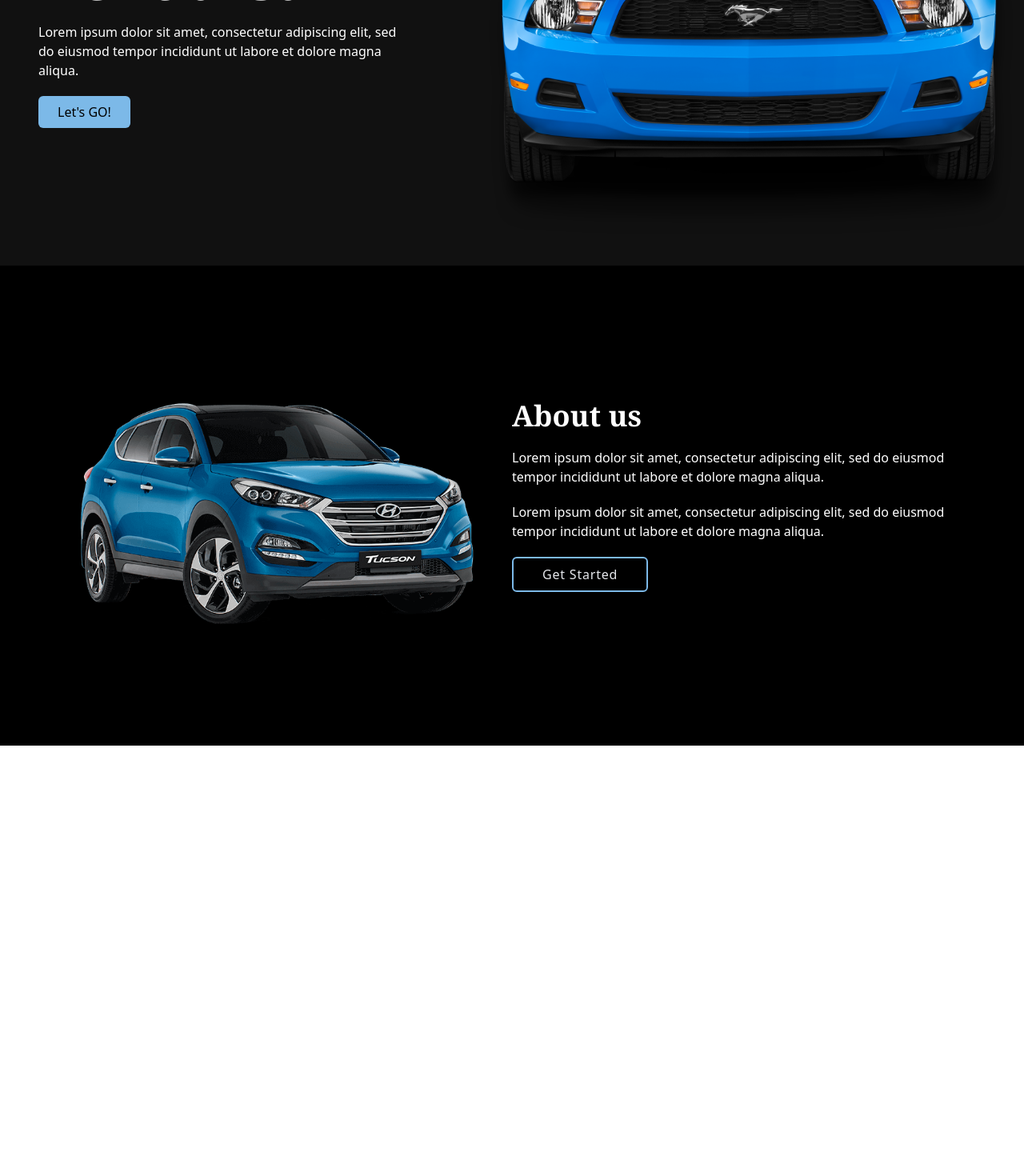
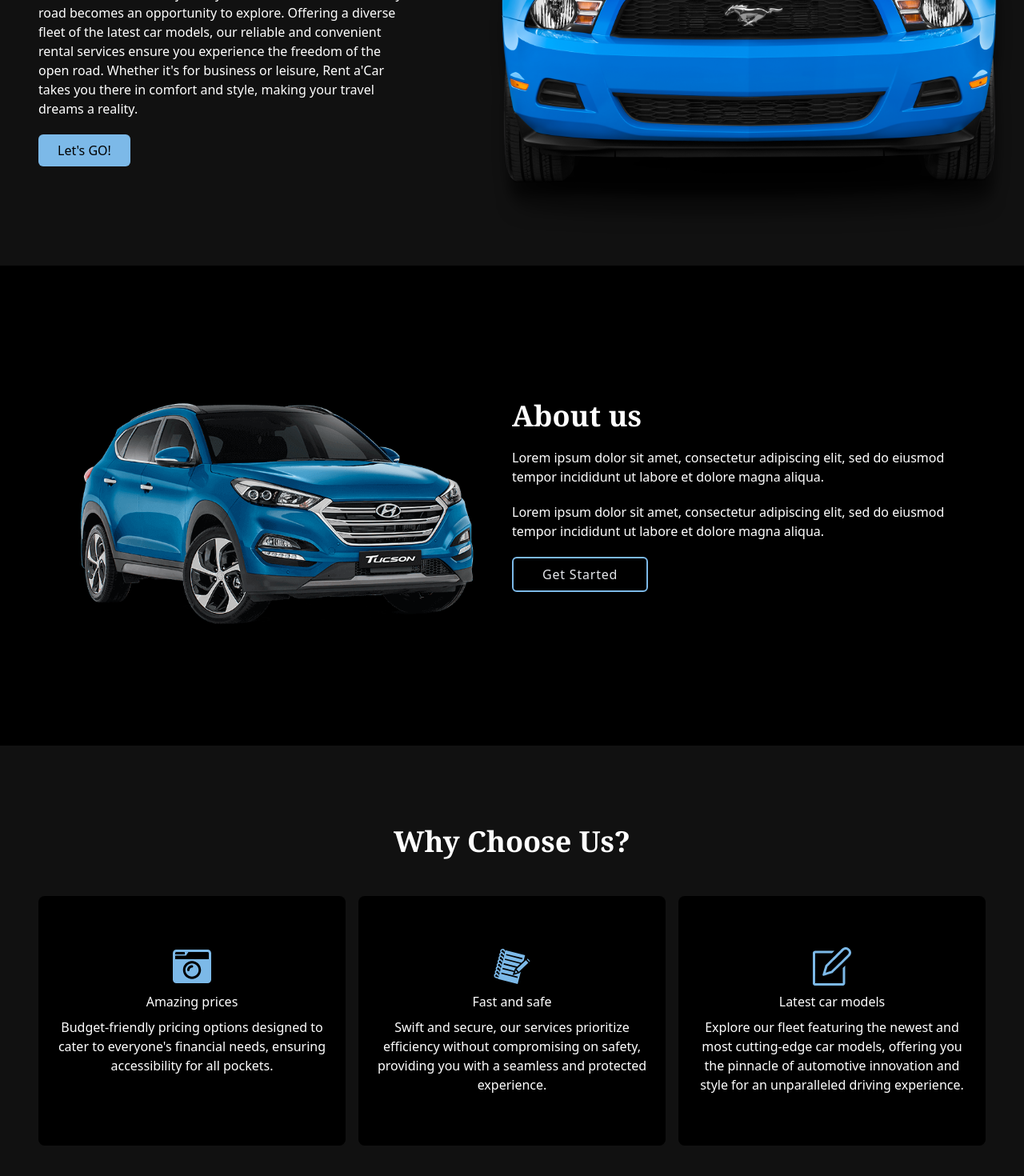
Before and after one commit to Negrea-Andrei/agency, a React (Vite) app: page / in a window 1280 px wide. Shown: the part 348-1818 px from the top of the page at 80% size. Before the commit the page ends 1280 px from the top, so only its background shows below. Built offline with nearby package versions, Linux system fonts and the light colour scheme.

Commit message:
add WhyUs section

```diff
--- a/src/App.jsx
+++ b/src/App.jsx
@@ -4,6 +4,7 @@
 import About from "./components/About";
 import AOS from "aos";
 import "aos/dist/aos.css";
+import WhyUs from "./components/WhyUs";
 
 export default function App() {
   const [theme, setTheme] = useState(
@@ -36,6 +37,7 @@
       <Navbar theme={theme} setTheme={setTheme} />
       <Hero theme={theme} />
       <About />
+      <WhyUs />
     </>
   );
 }
--- a/src/components/Hero.jsx
+++ b/src/components/Hero.jsx
@@ -1,7 +1,6 @@
 import React from "react";
 import blue_car from "../assets/blue_car.png";
 import black_car from "../assets/black_car.png";
-
 
 const Hero = ({ theme }) => {
   return (
@@ -16,18 +15,33 @@
             />
           </div>
           <div className="order-2 sm:order-1 space-y-5 sm:pr-32">
-            <p data-aos="fade-up" data-aos-delay="500" className="dark:text-[#1E90FF] text-[#000000] text-2xl font-serif">
+            <p
+              data-aos="fade-up"
+              data-aos-delay="500"
+              className="dark:text-[#1E90FF] text-[#000000] text-2xl font-serif"
+            >
               Drive safe
             </p>
-            <h1 data-aos="fade-up" data-aos-delay="1000" className="text-5xl font-semibold lg:text-7xl font-serif">
+            <h1
+              data-aos="fade-up"
+              data-aos-delay="1000"
+              className="text-5xl font-semibold lg:text-7xl font-serif"
+            >
               Rent a'Car
             </h1>
             <p data-aos="fade-up" data-aos-delay="1500">
-              Lorem ipsum dolor sit amet, consectetur adipiscing elit, sed do
-              eiusmod tempor incididunt ut labore et dolore magna aliqua.
+              Embark on a seamless journey with Rent a'Car – where every road
+              becomes an opportunity to explore. Offering a diverse fleet of the
+              latest car models, our reliable and convenient rental services
+              ensure you experience the freedom of the open road. Whether it's
+              for business or leisure, Rent a'Car takes you there in comfort and
+              style, making your travel dreams a reality.
             </p>
-            <button data-aos="fade-up" data-aos-delay="2000" className="btn bg-primary text-black px-6 py-2 rounded-md hover:bg-primary/80 duration-300">
-              {" "}
+            <button
+              className="btn bg-primary text-black px-6 py-2 rounded-md duration-300 cursor-pointer"
+              data-aos="fade-up"
+              data-aos-delay="2000"
+            >
               Let's GO!
             </button>
           </div>
--- /dev/null
+++ b/src/components/WhyUs.jsx
@@ -0,0 +1,62 @@
+import React from "react";
+import {FaCameraRetro} from "react-icons/fa";
+import {GiNotebook} from "react-icons/gi";
+import {SlNote} from "react-icons/sl";
+
+const WhyUs = () => {
+  const skills = [
+    {
+      name: "Amazing prices",
+      icon: (
+        <FaCameraRetro className="text-5xl text-primary group-hover:text-black dark:group-hover:text-yellow-400 duration-300" />
+      ),
+      link: "#",
+      description:
+      "Budget-friendly pricing options designed to cater to everyone's financial needs, ensuring accessibility for all pockets.",
+      aosDelay: "0",
+    },
+    {
+      name: "Fast and safe",
+      icon: (
+        <GiNotebook className="text-5xl text-primary group-hover:text-black dark:group-hover:text-yellow-400 duration-300" />
+      ),
+      link: "#",
+      description: "Swift and secure, our services prioritize efficiency without compromising on safety, providing you with a seamless and protected experience.",
+      aosDelay: "200",
+    },
+    {
+      name: "Latest car models",
+      icon: (
+        <SlNote className="text-5xl text-primary group-hover:text-black dark:group-hover:text-yellow-400 duration-300" />
+      ),
+      link: "#",
+      description:
+      "Explore our fleet featuring the newest and most cutting-edge car models, offering you the pinnacle of automotive innovation and style for an unparalleled driving experience.",
+      aosDelay: "300",
+    },
+  ];
+
+  return (
+    <div className="py-14 bg-[#f0f9ff] dark:bg-dark dark:text-white sm:min-h-[600px] sm:grid sm:place-items-center">
+      <div className="container">
+        <div className="pb-12">
+          <h1 className="text-3xl font-semibold text-center font-serif sm:text-4xl">
+            Why Choose Us?
+          </h1>
+        </div>
+        <div className="grid grid-cols-1 sm:grid-cols-2 md:grid-cols-3 gap-4">
+          {skills.map((skill, index) => (
+            <div key={index} data-aos="fade-up" data-aos-delay={skill.aosDelay} className="card text-center group space-y-3 sm:space-y-2 p-4 sm:py-16 hover:bg-primary dark:bg-black dark:hover:bg-primary/50 bg-white rounded-lg">
+              <div className="grid place-items-center">{skill.icon}</div>
+              <h1>{skill.name}</h1>
+              <p>{skill.description}</p>
+              <a href={skill.link}></a>
+            </div>
+          ))}
+        </div>
+      </div>
+    </div>
+  );
+};
+
+export default WhyUs;
```
